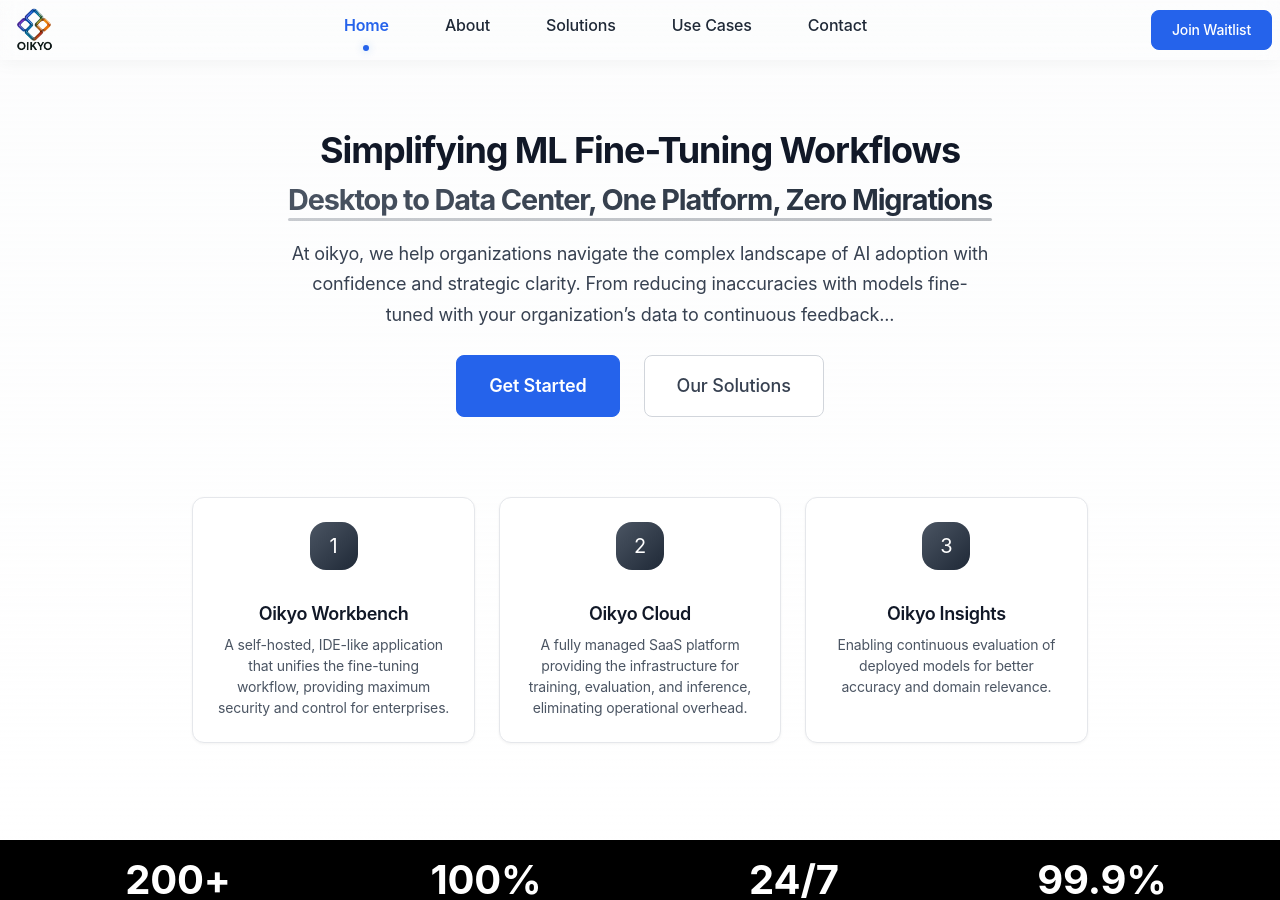
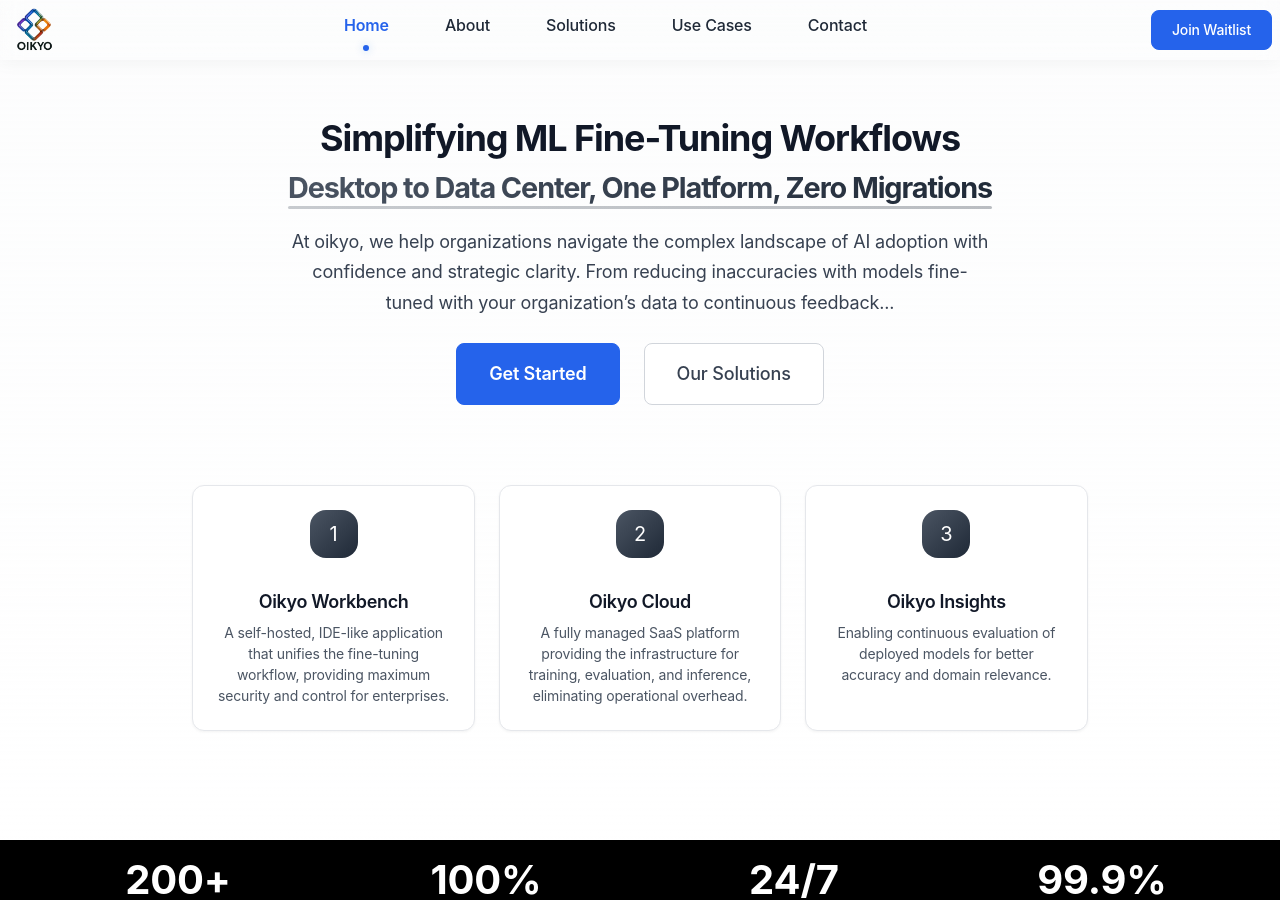
Before and after one commit to oikyoai/oikyo.ai, a Jekyll site: the page built from index.md, in a window 1280 px wide and 900 px high. Built offline with Jekyll 4.4.1, drawn with Linux system fonts in a browser that asks for light colours.

Commit message:
Reduce whitespace at the top of the homepage

```diff
--- a/_sass/layout/_hero.scss
+++ b/_sass/layout/_hero.scss
@@ -7,7 +7,7 @@
   align-items: center;
   background: $white;
   overflow: hidden;
-  padding: calc($space-12 + 60px) 0 $space-12;
+  padding: calc($space-6 + 60px) 0 $space-12;
 
   @media (max-width: $breakpoint-md) {
     min-height: 80vh;
```
